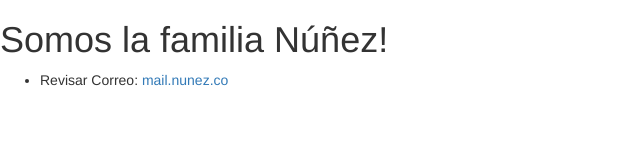
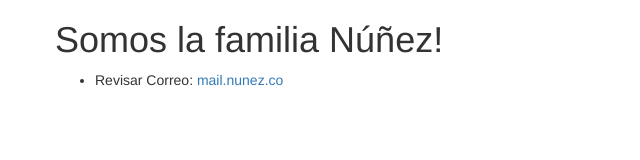
Before and after one commit to nunezco/nunezco.github.io, a plain HTML site: page index.html in a window 1280 px wide. Shown: the whole page, without its empty margins (0-640 px from the left). Drawn offline with nearby package versions, Linux system fonts and the light colour scheme.

Commit message:
Added index

```diff
--- a/index.html
+++ b/index.html
@@ -20,10 +20,14 @@
     <![endif]-->
   </head>
   <body>
-    <h1>Somos la familia N&uacute;&ntilde;ez!</h1>
-    <ul>
-    <li>Revisar Correo: <a href="http://mail.nunez.co/">mail.nunez.co</a></li>
-
+    <div class="container">
+      <div class="row row-centered">
+        <h1>Somos la familia N&uacute;&ntilde;ez!</h1>
+        <ul>
+          <li>Revisar Correo: <a href="http://mail.nunez.co/">mail.nunez.co</a></li>
+        </ul>
+      </div>
+    </div>
     <!-- jQuery (necessary for Bootstrap's JavaScript plugins) -->
     <script src="https://ajax.googleapis.com/ajax/libs/jquery/1.11.3/jquery.min.js"></script>
     <!-- Include all compiled plugins (below), or include individual files as needed -->
```
